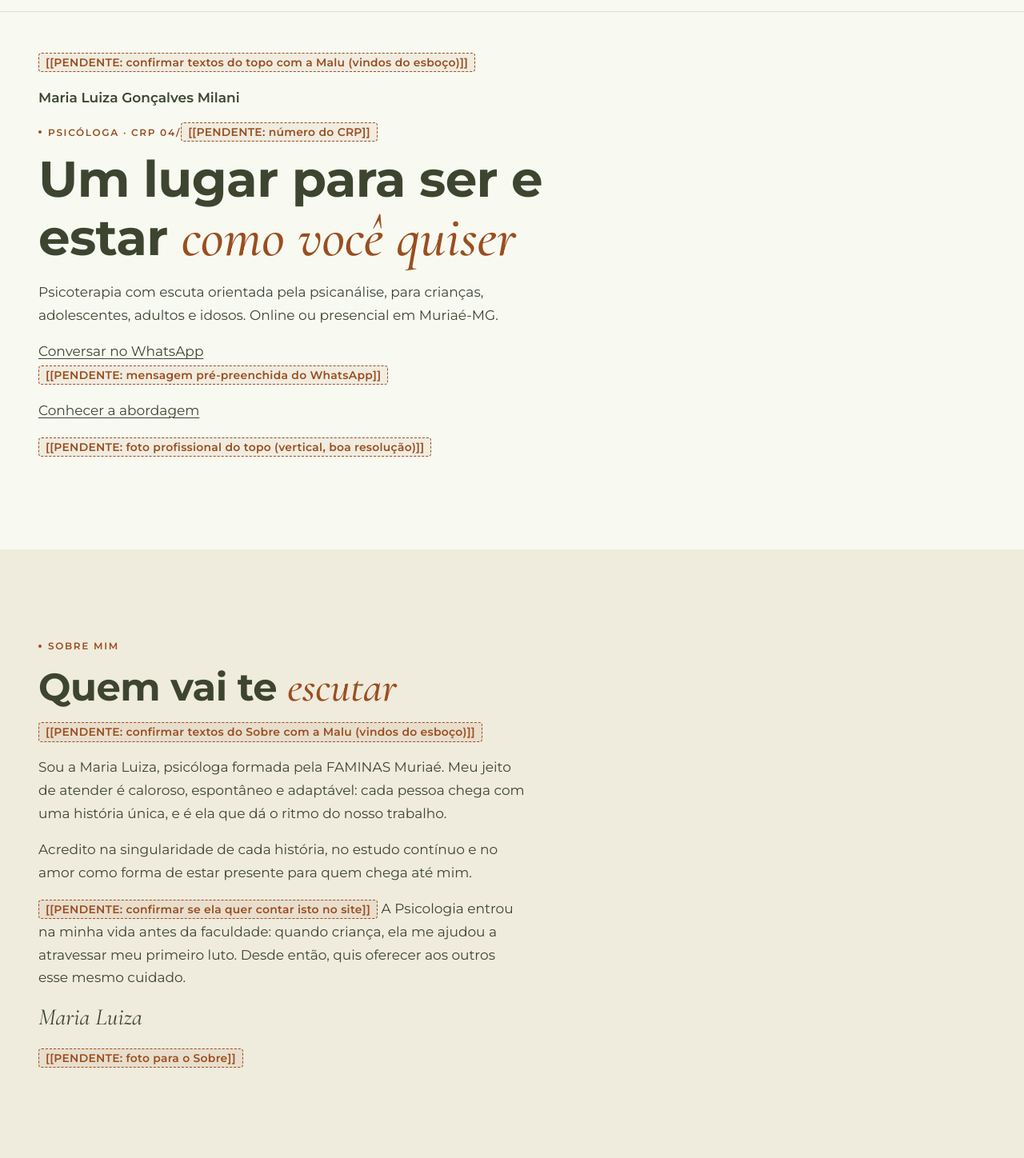
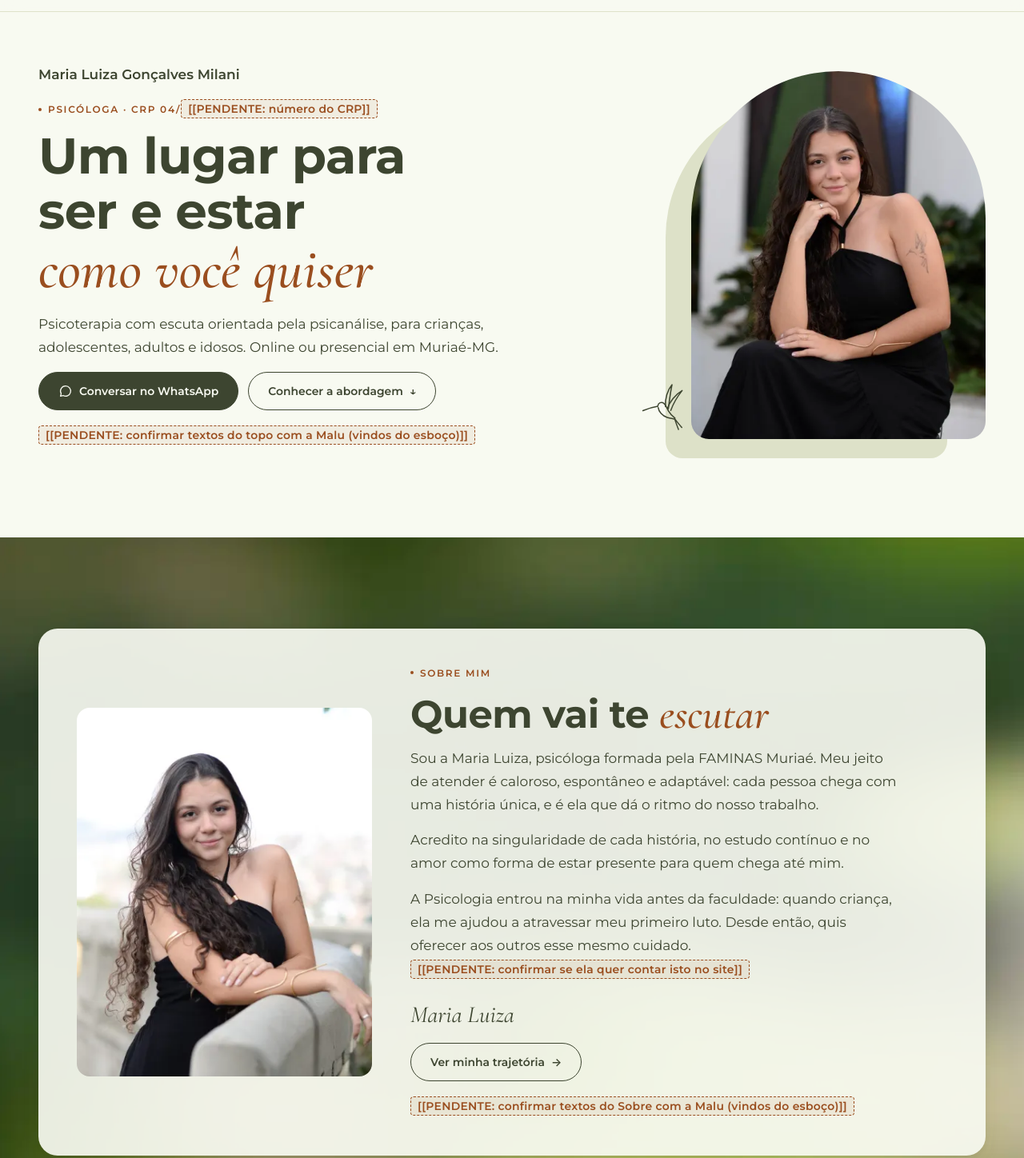
Before and after one commit to princ1sval/psico-web, a plain HTML site: page index.html in a window 1280 px wide. Shown: the part 61-1509 px from the top of the page at 80% size. Drawn offline with Linux system fonts and the light colour scheme.

Commit message:
Desenvolve hero e seção Sobre
Co-Authored-By: Claude Opus 5.5 <noreply@anthropic.com>

```diff
--- a/css/base.css
+++ b/css/base.css
@@ -85,7 +85,7 @@
   --raio-m: 16px;
   --raio-g: 24px;
   --raio-pilula: 999px;
-  --raio-arco: 999px 999px var(--raio-g) var(--raio-g); /* foto em arco do topo */
+  --raio-arco: 200px 200px var(--raio-g) var(--raio-g); /* foto em arco do topo (até 400 px de largura; 999px achataria os cantos de baixo) */
 
   /* Sombras — mesma receita da pílula do menu */
   --sombra-suave: 0 12px 32px -16px rgb(61 69 48 / 0.30), 0 2px 8px -3px rgb(61 69 48 / 0.10);
--- a/css/secoes.css
+++ b/css/secoes.css
@@ -2,8 +2,118 @@
    SEÇÕES — layout de cada seção (só usa os tokens de base.css)
    ========================================================================== */
 
+/* ---------- Botões -------------------------------------------------------- */
+.botao {
+  display: inline-flex;
+  align-items: center;
+  justify-content: center;
+  gap: var(--esp-2);
+  min-height: 48px; /* alvo de toque confortável */
+  padding: var(--esp-2) var(--esp-5);
+  border: 1px solid var(--cor-oliva);
+  border-radius: var(--raio-pilula);
+  background: var(--cor-oliva);
+  color: var(--cor-offwhite);
+  font-size: var(--fs-pequeno);
+  font-weight: var(--peso-forte);
+  line-height: 1.3;
+  text-decoration: none;
+  transition: background-color var(--dur-rapida);
+}
+.botao:hover { background: var(--cor-oliva-escura); }
+.botao:focus-visible { border-radius: var(--raio-pilula); }
+.botao--contorno { background: transparent; color: var(--cor-oliva); }
+.botao--contorno:hover { background: var(--cor-salvia); }
+.botao__icone {
+  width: 18px;
+  height: 18px;
+  flex: none;
+  fill: none;
+  stroke: currentColor;
+  stroke-width: 1.75;
+  stroke-linecap: round;
+  stroke-linejoin: round;
+}
+.acoes { display: flex; flex-wrap: wrap; gap: var(--esp-3); max-width: none; }
+
 /* ---------- Início (topo) ------------------------------------------------- */
 /* O menu é fixo: o topo começa abaixo dele */
-.topo {
-  padding-top: calc(var(--menu-altura) + var(--esp-7));
+.topo { padding-top: calc(var(--menu-altura) + var(--esp-6)); }
+.topo__grade { display: grid; gap: var(--esp-7); align-items: center; }
+.topo__nome { font-weight: var(--peso-forte); }
+.topo__foto {
+  position: relative;
+  justify-self: center;
+  width: min(100%, 400px);
+  padding: 0 0 0 var(--esp-6);
 }
+/* arco sálvia atrás da foto, deslocado para a esquerda */
+.topo__foto::before {
+  content: "";
+  position: absolute;
+  left: 0;
+  right: var(--esp-7);
+  top: var(--esp-6);
+  bottom: calc(-1 * var(--esp-5));
+  border-radius: var(--raio-arco);
+  background: var(--cor-salvia);
+}
+.topo__foto img {
+  position: relative;
+  width: 100%;
+  aspect-ratio: 4 / 5;
+  object-fit: cover;
+  border-radius: var(--raio-arco);
+}
+.topo__passaro {
+  position: absolute;
+  left: calc(-1 * var(--esp-4));
+  bottom: 0;
+  width: 72px;
+  height: 72px;
+  transform: scaleX(-1); /* olha para o texto */
+  fill: none;
+  stroke: var(--cor-oliva);
+  stroke-width: 1.5px;
+  stroke-linecap: round;
+  stroke-linejoin: round;
+}
+.topo__passaro path { vector-effect: non-scaling-stroke; }
+
+@media (min-width: 761px) {
+  .topo__grade { grid-template-columns: 1.15fr 1fr; gap: var(--esp-8); }
+  .topo__foto { justify-self: end; }
+  .topo__passaro { left: calc(-1 * var(--esp-6)); }
+}
+@media (min-width: 1024px) {
+  .topo { padding-top: calc(var(--menu-altura) + var(--esp-8)); }
+}
+
+/* ---------- Sobre --------------------------------------------------------- */
+.sobre {
+  background: var(--cor-bege) url("../assets/img/sobre-fundo.webp") center / cover no-repeat;
+}
+.sobre__cartao {
+  display: grid;
+  gap: var(--esp-6);
+  padding: var(--esp-5);
+  border-radius: var(--raio-g);
+  background: rgb(248 250 241 / 0.92); /* off-white translúcido sobre a foto desfocada */
+  box-shadow: var(--sombra-suave);
+}
+.sobre__foto img {
+  width: 100%;
+  aspect-ratio: 4 / 5;
+  object-fit: cover;
+  border-radius: var(--raio-m);
+}
+.sobre__assinatura { padding-top: var(--esp-2); }
+
+@media (min-width: 761px) {
+  .sobre__cartao {
+    grid-template-columns: minmax(240px, 0.55fr) 1fr;
+    align-items: center;
+    padding: var(--esp-7);
+    gap: var(--esp-7);
+  }
+}
--- a/index.html
+++ b/index.html
@@ -217,7 +217,7 @@
           <a href="#como-funciona">Como funciona</a>
           <a href="#duvidas">Dúvidas</a>
         </nav>
-        <a class="menu__whats" href="https://wa.me/5532987103005" target="_blank" rel="noopener" data-abertura-sobe>WhatsApp</a>
+        <a class="menu__whats" href="https://wa.me/5532987103005?text=Ol%C3%A1%2C%20Maria%20Luiza!%20Vi%20seu%20site%20e%20gostaria%20de%20saber%20mais%20sobre%20o%20atendimento." target="_blank" rel="noopener" data-abertura-sobe>WhatsApp</a>
       </div>
     </div>
   </header>
@@ -226,32 +226,46 @@
 
     <!-- ===================== INÍCIO ===================== -->
     <section id="topo" class="secao topo" aria-labelledby="topo-titulo">
-      <div class="container fluxo">
-        <p data-abertura-sobe><span class="pendente">[[PENDENTE: confirmar textos do topo com a Malu (vindos do esboço)]]</span></p>
-        <p data-abertura-sobe><strong>Maria Luiza Gonçalves Milani</strong></p>
+      <div class="container topo__grade">
+        <div class="fluxo">
+          <p class="topo__nome" data-abertura-sobe>Maria Luiza Gonçalves Milani</p>
           <p class="sobretitulo" data-abertura-sobe>Psicóloga · CRP 04/<span class="pendente">[[PENDENTE: número do CRP]]</span></p>
           <h1 id="topo-titulo" data-abertura-sobe>Um lugar para ser e estar <em>como você quiser</em></h1>
           <p data-abertura-sobe>Psicoterapia com escuta orientada pela psicanálise, para crianças, adolescentes, adultos e idosos. Online ou presencial em Muriaé-MG.</p>
-        <p data-abertura-sobe>
-          <a href="https://wa.me/5532987103005" target="_blank" rel="noopener">Conversar no WhatsApp</a>
-          <span class="pendente">[[PENDENTE: mensagem pré-preenchida do WhatsApp]]</span>
+          <p class="acoes" data-abertura-sobe>
+            <a class="botao" href="https://wa.me/5532987103005?text=Ol%C3%A1%2C%20Maria%20Luiza!%20Vi%20seu%20site%20e%20gostaria%20de%20saber%20mais%20sobre%20o%20atendimento." target="_blank" rel="noopener">
+              <svg class="botao__icone" viewBox="0 0 24 24" aria-hidden="true" focusable="false"><path d="M12 3.5a8.5 8.5 0 0 0-7.4 12.7L3.5 20.5l4.3-1.1A8.5 8.5 0 1 0 12 3.5Z"/></svg>
+              Conversar no WhatsApp
+            </a>
+            <a class="botao botao--contorno" href="#abordagem">Conhecer a abordagem <span aria-hidden="true">↓</span></a>
           </p>
-        <p data-abertura-sobe><a href="#abordagem">Conhecer a abordagem</a></p>
-        <p data-abertura-sobe><span class="pendente">[[PENDENTE: foto profissional do topo (vertical, boa resolução)]]</span></p>
+          <p data-abertura-sobe><span class="pendente">[[PENDENTE: confirmar textos do topo com a Malu (vindos do esboço)]]</span></p>
+        </div>
+        <div class="topo__foto" data-abertura-sobe>
+          <img src="assets/img/topo-720.webp" srcset="assets/img/topo-480.webp 480w, assets/img/topo-720.webp 720w, assets/img/topo-1080.webp 1080w" sizes="(min-width: 761px) 370px, min(82vw, 370px)" width="720" height="900" fetchpriority="high" decoding="async" alt="Maria Luiza sentada, de vestido preto, sorrindo com o queixo apoiado na mão">
+          <svg class="topo__passaro" viewBox="0 0 100 100" aria-hidden="true" focusable="false"><path d="M52.2 46.4 C48.6 35.8 39.2 23.0 26.8 15.8 C34.8 25.8 41.8 37.4 46.6 50.2"/><path d="M69.0 42.4 C68.6 37.4 62.8 34.8 59.0 37.6 C55.0 40.6 53.4 46.4 50.4 51.6 C47.6 56.4 43.4 60.6 39.2 63.6"/><path d="M68.4 45.4 C67.6 52.4 61.0 60.0 52.8 62.4 C48.6 63.6 44.6 64.4 41.0 65.2"/><path d="M69.0 43.2 Q82.0 45.4 95.0 50.6"/><path d="M40.0 64.4 C35.4 70.4 31.4 75.6 27.4 79.8 M40.0 64.4 C37.6 71.8 35.4 77.6 33.2 83.4"/><path d="M55.8 43.6 C56.8 30.6 52.6 15.2 44.4 5.6 C47.2 18.4 48.8 32.4 50.8 47.4"/></svg>
+        </div>
       </div>
     </section>
 
     <!-- ===================== SOBRE ===================== -->
-    <section id="sobre" class="secao secao--bege" aria-labelledby="sobre-titulo">
-      <div class="container fluxo">
+    <section id="sobre" class="secao sobre" aria-labelledby="sobre-titulo">
+      <div class="container">
+        <div class="sobre__cartao">
+          <div class="sobre__foto">
+            <img src="assets/img/sobre-640.webp" srcset="assets/img/sobre-400.webp 400w, assets/img/sobre-640.webp 640w, assets/img/sobre-960.webp 960w" sizes="(min-width: 761px) 370px, 82vw" width="640" height="800" loading="lazy" decoding="async" alt="Maria Luiza sorrindo, apoiada em um parapeito, com a cidade desfocada ao fundo">
+          </div>
+          <div class="fluxo">
             <p class="sobretitulo">Sobre mim</p>
             <h2 id="sobre-titulo">Quem vai te <em>escutar</em></h2>
-        <p><span class="pendente">[[PENDENTE: confirmar textos do Sobre com a Malu (vindos do esboço)]]</span></p>
             <p>Sou a Maria Luiza, psicóloga formada pela FAMINAS Muriaé. Meu jeito de atender é caloroso, espontâneo e adaptável: cada pessoa chega com uma história única, e é ela que dá o ritmo do nosso trabalho.</p>
             <p>Acredito na singularidade de cada história, no estudo contínuo e no amor como forma de estar presente para quem chega até mim.</p>
-        <p><span class="pendente">[[PENDENTE: confirmar se ela quer contar isto no site]]</span> A Psicologia entrou na minha vida antes da faculdade: quando criança, ela me ajudou a atravessar meu primeiro luto. Desde então, quis oferecer aos outros esse mesmo cuidado.</p>
-        <p class="destaque">Maria Luiza</p>
-        <p><span class="pendente">[[PENDENTE: foto para o Sobre]]</span></p>
+            <p>A Psicologia entrou na minha vida antes da faculdade: quando criança, ela me ajudou a atravessar meu primeiro luto. Desde então, quis oferecer aos outros esse mesmo cuidado. <span class="pendente">[[PENDENTE: confirmar se ela quer contar isto no site]]</span></p>
+            <p class="destaque sobre__assinatura">Maria Luiza</p>
+            <p class="acoes"><a class="botao botao--contorno" href="#trajetoria">Ver minha trajetória <span aria-hidden="true">→</span></a></p>
+            <p><span class="pendente">[[PENDENTE: confirmar textos do Sobre com a Malu (vindos do esboço)]]</span></p>
+          </div>
+        </div>
       </div>
     </section>
 
@@ -418,8 +432,8 @@
         <h2 id="contato-titulo">Quando quiser, <em>estou por aqui</em></h2>
         <p>Me manda uma mensagem para tirar dúvidas ou combinar a nossa primeira conversa.</p>
         <p>
-          <a href="https://wa.me/5532987103005" target="_blank" rel="noopener">Conversar no WhatsApp</a>
-          <span class="pendente">[[PENDENTE: mensagem pré-preenchida do WhatsApp]]</span>
+          <a href="https://wa.me/5532987103005?text=Ol%C3%A1%2C%20Maria%20Luiza!%20Vi%20seu%20site%20e%20gostaria%20de%20saber%20mais%20sobre%20o%20atendimento." target="_blank" rel="noopener">Conversar no WhatsApp</a>
+          <!-- [[PENDENTE: confirmar com a Malu a mensagem pré-preenchida do WhatsApp]] -->
         </p>
         <ul>
           <li><a href="https://www.instagram.com/eumalumilani/" target="_blank" rel="noopener">@eumalumilani</a> <span class="pendente">[[PENDENTE: confirmar Instagram]]</span></li>
@@ -440,7 +454,7 @@
       <ul>
         <li><a href="#trajetoria">Currículo Lattes</a> <span class="pendente">[[PENDENTE: link do Lattes]]</span></li>
         <li><a href="https://www.instagram.com/eumalumilani/" target="_blank" rel="noopener">Instagram</a></li>
-        <li><a href="https://wa.me/5532987103005" target="_blank" rel="noopener">WhatsApp</a></li>
+        <li><a href="https://wa.me/5532987103005?text=Ol%C3%A1%2C%20Maria%20Luiza!%20Vi%20seu%20site%20e%20gostaria%20de%20saber%20mais%20sobre%20o%20atendimento." target="_blank" rel="noopener">WhatsApp</a></li>
       </ul>
       <p><small>Este site não é um canal de atendimento de emergência. Em situação de crise, ligue <a href="tel:188">188</a> (CVV) ou <a href="tel:192">192</a> (SAMU).</small></p>
       <p><small>© 2026 Maria Luiza Gonçalves Milani</small></p>
```
Also changed, not shown: assets/img/sobre-400.webp (added), assets/img/sobre-640.webp (added), assets/img/sobre-960.webp (added), assets/img/sobre-fundo.webp (added), assets/img/topo-1080.webp (added), assets/img/topo-480.webp (added), assets/img/topo-720.webp (added), 1 other file. Lines whose indentation alone changed are shown as unchanged.
